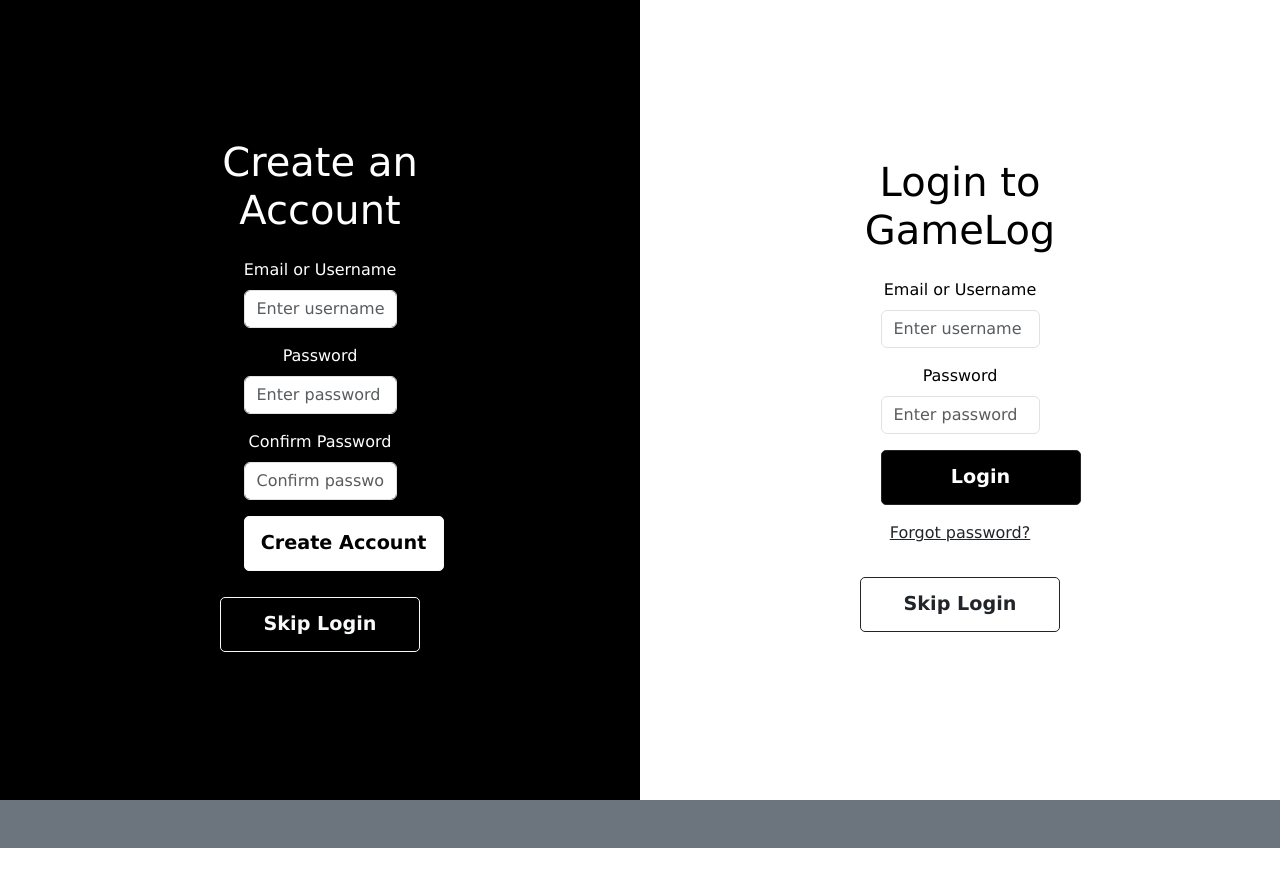
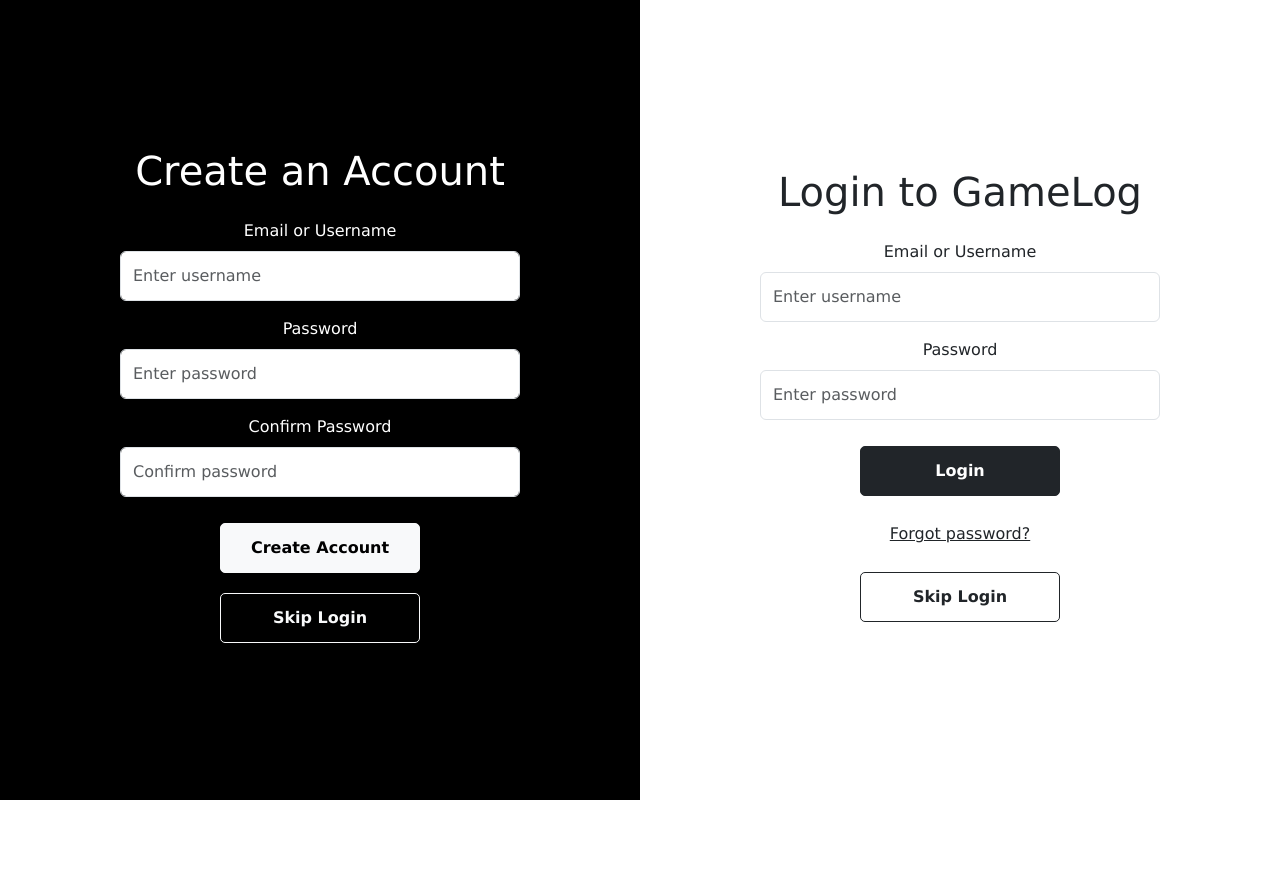
Before and after one commit to kilom3ters/cs260startup, a React (Vite) app: page /login in a window 1280 px wide. Shown: the top 886 px of the page. Built offline with nearby package versions, Linux system fonts and the light colour scheme.

Commit message:
fixed scaling issue on login page

```diff
--- a/src/login/login-styles.css
+++ b/src/login/login-styles.css
@@ -11,67 +11,82 @@ body {
     display: flex;
     align-items: center;
     justify-content: center;
+    width: 100%;
 }
 
-.left-side-login {
-    background-color: black;
-    color: white;
-    height: 100vh;
-    width: 50vw;
-    display: flex;
-    flex-direction: column;
-    justify-content: center;
-    align-items: center ;
-    position: fixed;
-    padding: 20px;
-    left: 0;
-    top: 0;
-    bottom: 0;
-}
-
-.right-side-login {
-    background-color: white;
+.left-side-login, .right-side-login {
     height: 100vh;
     width: 50vw;
     display: flex;
     flex-direction: column;
     justify-content: center;
     align-items: center;
-    margin-left: 50vw;
+    padding: 20px;
     position: fixed;
+    text-align: center;
+    top: 0;
+    bottom: 0;
+}
+
+.left-side-login {
+    background-color: black;
+    color: white;
+    left: 0;
+}
+
+.right-side-login {
+    background-color: white;
     right: 0;
-    top: 0;
+}
+
+.form-container {
+    width: 100%;
+    max-width: 400px;
+    text-align: center;
+    display: flex;
+    flex-direction: column;
+    align-items: center;
 }
 
 form {
+    width: 100%;
     max-width: 400px;
+    display: flex;
+    flex-direction: column;
+    align-items: center;
+}
+
+.form-control {
+    width: 100%;
+    min-width: 300px;
+    max-width: 400px;
+    padding: 12px;
+    font-size: 1rem;
+}
+
+
+.btn-container {
+    width: 100%;
+    max-width: 400px;
+    display: flex;
+    flex-direction: column;
+    align-items: center;
 }
 
 .btn {
-    display: flex;
+    width: 100%;
+    max-width: 400px;
+    padding: 12px;
+    font-size: 1rem;
+    text-align: center;
 }
 
-.btn-light {
-    color: black;
-    background-color: white;
-}
-
-.btn-light:hover {
-    background-color: gray;
-}
-
-.btn-dark {
-    background-color: black;
-    color: white;
-}
-
-.btn-dark:hover {
-    background-color: gray;
+.skip-login {
+    margin-top: 10px;
 }
 
 @media (max-width: 768px) {
     .container-fluid {
-        display: flex;
         flex-direction: column;
         align-items: center;
     }
@@ -83,9 +98,6 @@ form {
         width: 100vw !important;
         padding: 20px;
         margin-bottom: 50vh;
-        justify-content: center;
-        align-items: center;
-
     }
 
     .left-side-login {
@@ -94,14 +106,14 @@ form {
         width: 100vw !important;
         padding: 20px;
         margin-top: 50vh;
-        justify-content: center;
-        align-items: center;
     }
 
-    .btn, .button {
+    .form-control {
+        max-width: 100%;
+    }
+
+    .btn {
         width: 100%;
-        font-size: 1rem;
-        padding: 12px;
     }
 
     footer {
--- a/src/login/login.jsx
+++ b/src/login/login.jsx
@@ -7,49 +7,57 @@ export function Login() {
   const navigate = useNavigate();
 
   return (
-    <main className="container-fluid bg-secondary text-center vh-100">
+    <main className="container-fluid">
       <div className="container-fluid vh-100">
         <div className="row h-100">
+
           <div className="left-side-login">
-          <div className="col-md-6 d-flex flex-column justify-content-center align-items-center text-white bg-black p-5">
+            <div className="form-container">
               <h1 className="mb-4">Create an Account</h1>
-            <form className="w-75">
-              <div className="mb-3">
+              <form>
+                <div className="mb-3 w-100 text-center">
                   <label htmlFor="new-username" className="form-label">Email or Username</label>
                   <input type="text" id="new-username" name="new-username" className="form-control" placeholder="Enter username" />
                 </div>
-              <div className="mb-3">
+                <div className="mb-3 w-100 text-center">
                   <label htmlFor="new-password" className="form-label">Password</label>
                   <input type="password" id="new-password" name="new-password" className="form-control" placeholder="Enter password" />
                 </div>
-              <div className="mb-3">
+                <div className="mb-3 w-100 text-center">
                   <label htmlFor="confirm-password" className="form-label">Confirm Password</label>
                   <input type="password" id="confirm-password" name="confirm-password" className="form-control" placeholder="Confirm password" />
                 </div>
-              <button type="submit" className="btn btn-light w-100">Create Account</button>
+                <div className="btn-container">
+                  <button type="submit" className="btn btn-light">Create Account</button>
+                  <button onClick={() => navigate('/user')} className="btn btn-outline-light skip-login">Skip Login</button>
+                </div>
               </form>
-            <button onClick={() => navigate('/user')} className="btn btn-outline-light mt-3">Skip Login</button>
             </div>
           </div>
 
           <div className="right-side-login">
-          <div className="col-md-6 d-flex flex-column justify-content-center align-items-center p-5 bg-white text-black">
+            <div className="form-container">
               <h1 className="mb-4">Login to GameLog</h1>
-            <form className="w-75">
-              <div className="mb-3">
+              <form>
+                <div className="mb-3 w-100 text-center">
                   <label htmlFor="username" className="form-label">Email or Username</label>
                   <input type="text" id="username" name="username" className="form-control" placeholder="Enter username" />
                 </div>
-              <div className="mb-3">
+                <div className="mb-3 w-100 text-center">
                   <label htmlFor="password" className="form-label">Password</label>
                   <input type="password" id="password" name="password" className="form-control" placeholder="Enter password" />
                 </div>
-              <button type="submit" className="btn btn-dark w-100">Login</button>
-              <p className="mt-3"><a href="#" className="text-dark">Forgot password?</a></p>
+                <div className="btn-container">
+                  <button type="submit" className="btn btn-dark">Login</button>
+                  <p className="mt-3">
+                    <a href="#" className="text-dark">Forgot password?</a>
+                  </p>
+                  <button onClick={() => navigate('/user')} className="btn btn-outline-dark skip-login">Skip Login</button>
+                </div>
               </form>
-            <button onClick={() => navigate('/user')} className="btn btn-outline-dark mt-3">Skip Login</button>
             </div>
           </div>
+
         </div>
       </div>
     </main>
```
Lines whose indentation alone changed are shown as unchanged.
